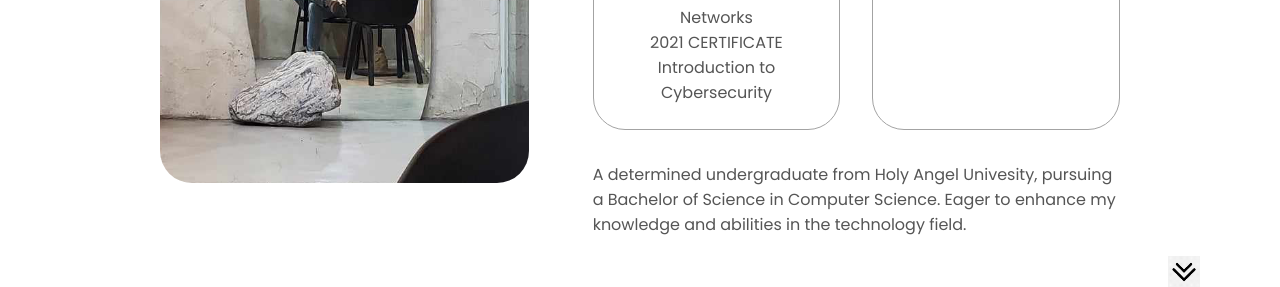
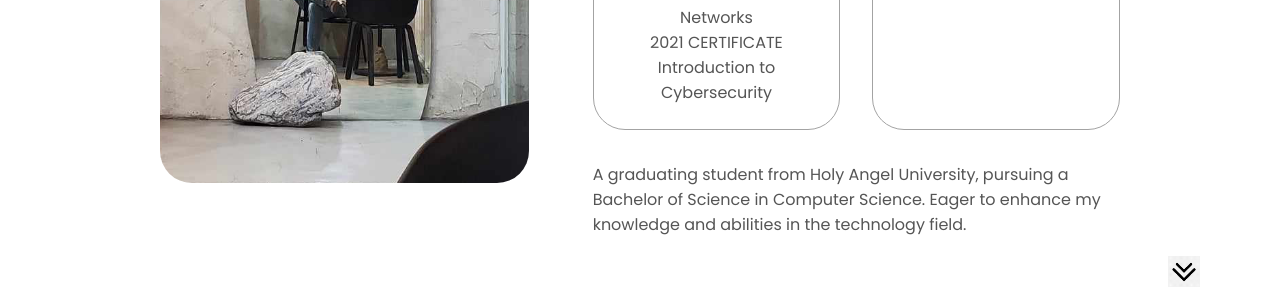
Before and after one commit to GabeDometita/My_Website_Portfolio, a plain HTML site: page index.html in a window 1280 px wide. Shown: the part 1216-1503 px from the top of the page. Drawn offline with Linux system fonts and the light colour scheme.

Commit message:
modified:   index.html

```diff
--- a/index.html
+++ b/index.html
@@ -78,7 +78,7 @@
                     </div>
                 </div>
                 <div class="text-container">
-                    <p>A determined undergraduate from Holy Angel Univesity,
+                    <p>A graduating student from Holy Angel University,
                         pursuing a Bachelor of Science in Computer Science.
                         Eager to enhance my knowledge and abilities in the technology field.
                     </p>
```
